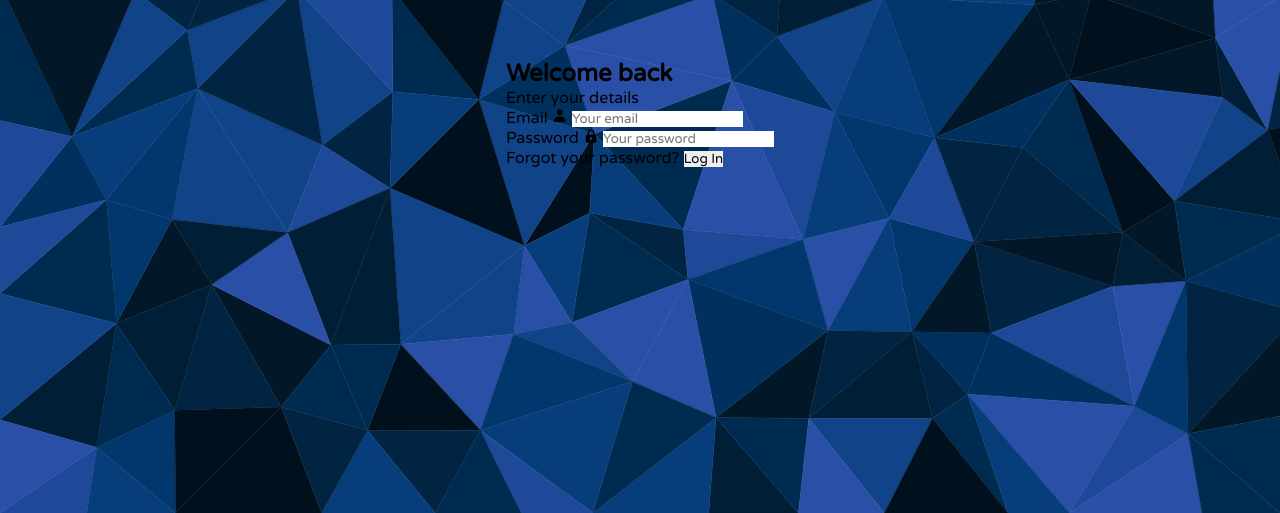
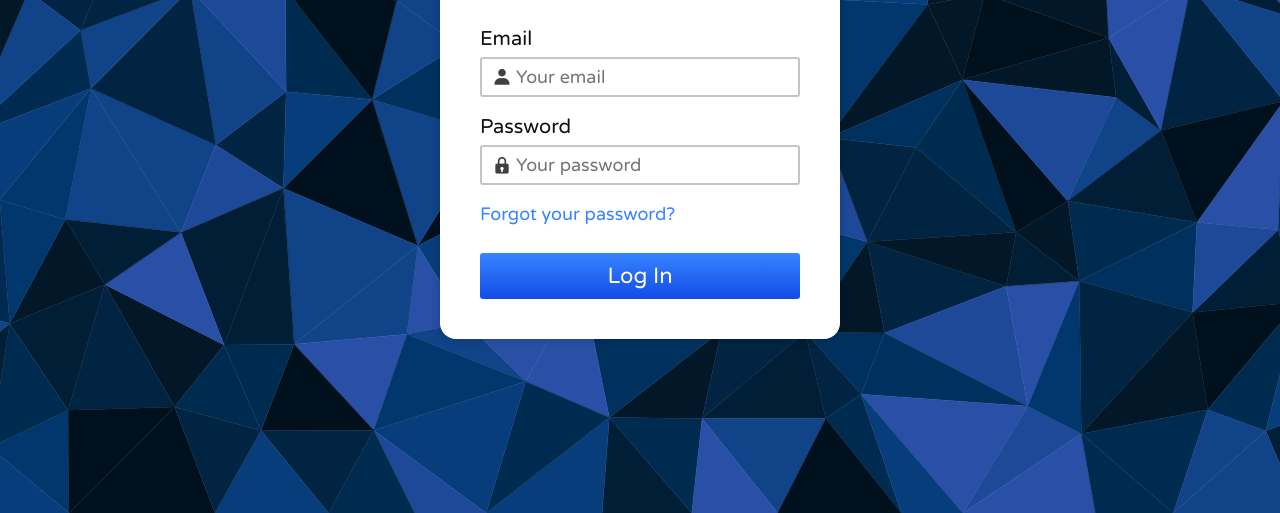
Before and after one commit to alinukerotester/awesome-login-form, a plain HTML site: page index.html in a window 1280 px wide. Shown: the part 287-800 px from the top of the page. Drawn offline with nearby package versions, Linux system fonts and the light colour scheme.

Commit message:
ready to go

```diff
--- a/css/style.css
+++ b/css/style.css
@@ -16,3 +16,94 @@ body {
     background-size: cover;
     animation: move 15s linear alternate infinite;
 }
+
+@keyframes move {
+    50% {
+        background-position: 50%;
+    }
+}
+
+.login-box {
+    width: 400px;
+    height: min-content;
+    padding: 40px;
+    background: #fff;
+    text-align: center;
+    border-radius: 16px;
+    box-shadow: 0 0 10px rgba(0, 0, 0, .2);
+}
+
+.login-box h2 {
+    font-size: 2.2rem;
+}
+
+.login-box p {
+    color: #404040;
+    margin-top: 4px;
+    font-size: 1.2rem;
+}
+
+form {
+    text-align: left;
+    margin-top: 30px;
+}
+
+form .form-group {
+    margin: 18px 0;
+}
+
+form .form-group label {
+    display: block;
+    font-size: 20px;
+    color: #101010;
+}
+
+form .form-group input {
+    width: 100%;
+    height: 40px;
+    margin-top: 6px;
+    padding: 0 12px 0 34px;
+    border: 2px solid #c4c4c4;
+    border-radius: 3px;
+    font-size: 18px;
+    color: #404040;
+    transition: .3s;
+}
+
+form .form-group input:focus {
+    border-color: #124ce7;
+    box-shadow: 0 0 12px #bbd3ff;
+}
+
+form .form-group input:valid {
+    border-color: #124ce7;
+    background: #e4edff;
+}
+
+form .form-group i {
+    position: absolute;
+    color: #404040;
+    font-size: 20px;
+    transform: translateX(12px) translateY(16px);
+}
+
+form .forgot {
+    cursor: pointer;
+    color: #3784ff;
+    font-size: 18px;
+}
+
+form .forgot:hover {
+    color: #124ce7;
+}
+
+form input[type="submit"] {
+    cursor: pointer;
+    width: 100%;
+    height: 46px;
+    border-radius: 3px;
+    font-size: 22px;
+    margin-top: 28px;
+    color: #fff;
+    background: linear-gradient(0deg, #124ce7, #3784ff);
+}
--- a/index.html
+++ b/index.html
@@ -3,7 +3,7 @@
 
 <head>
 
-    <title>CODE WITH HOSSEIN</title>
+    <title>CODE WITH ALINUKES</title>
 
     <!-- BoxIcons v2.1.2 -->
     <link href="https://unpkg.com/boxicons@2.1.2/css/boxicons.min.css" rel="stylesheet">
```
